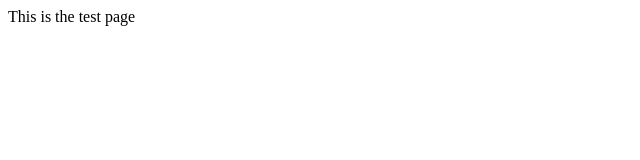
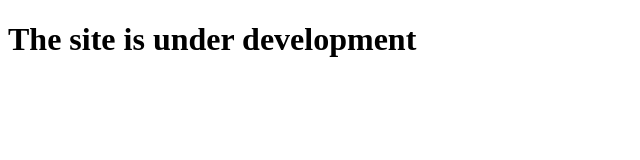
Before and after one commit to AnthonyGFK/tags-cmptr, a plain HTML site: page index.html in a window 1280 px wide. Shown: the whole page, without its empty margins (0-640 px from the left). Drawn offline with Linux system fonts and the light colour scheme.

Commit message:
Replace 'hi' tag with 'h1' for better semantics

```diff
--- a/index.html
+++ b/index.html
@@ -7,6 +7,7 @@
      crossorigin="anonymous"></script>
 </head>
 <body>
-<hi>This is the test page</hi>
+
+<h1>The site is under development</h1>
 </body>
 </html>
```
